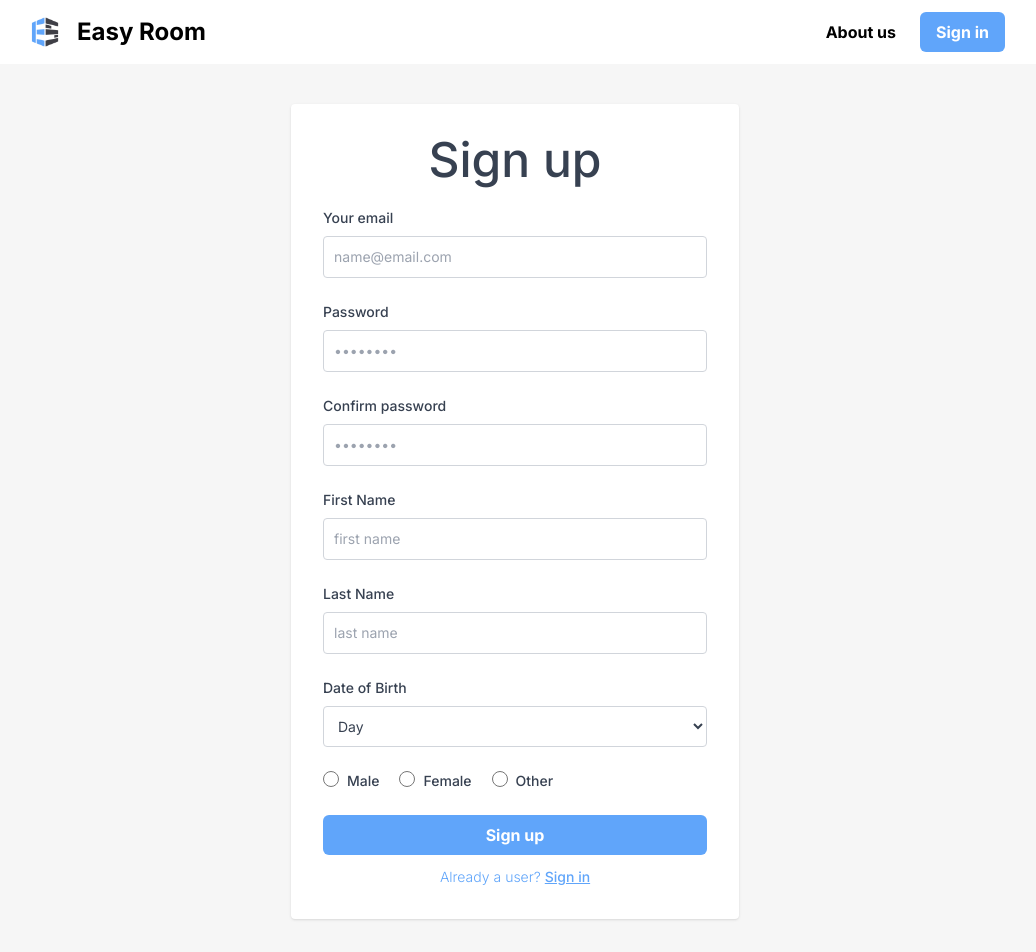
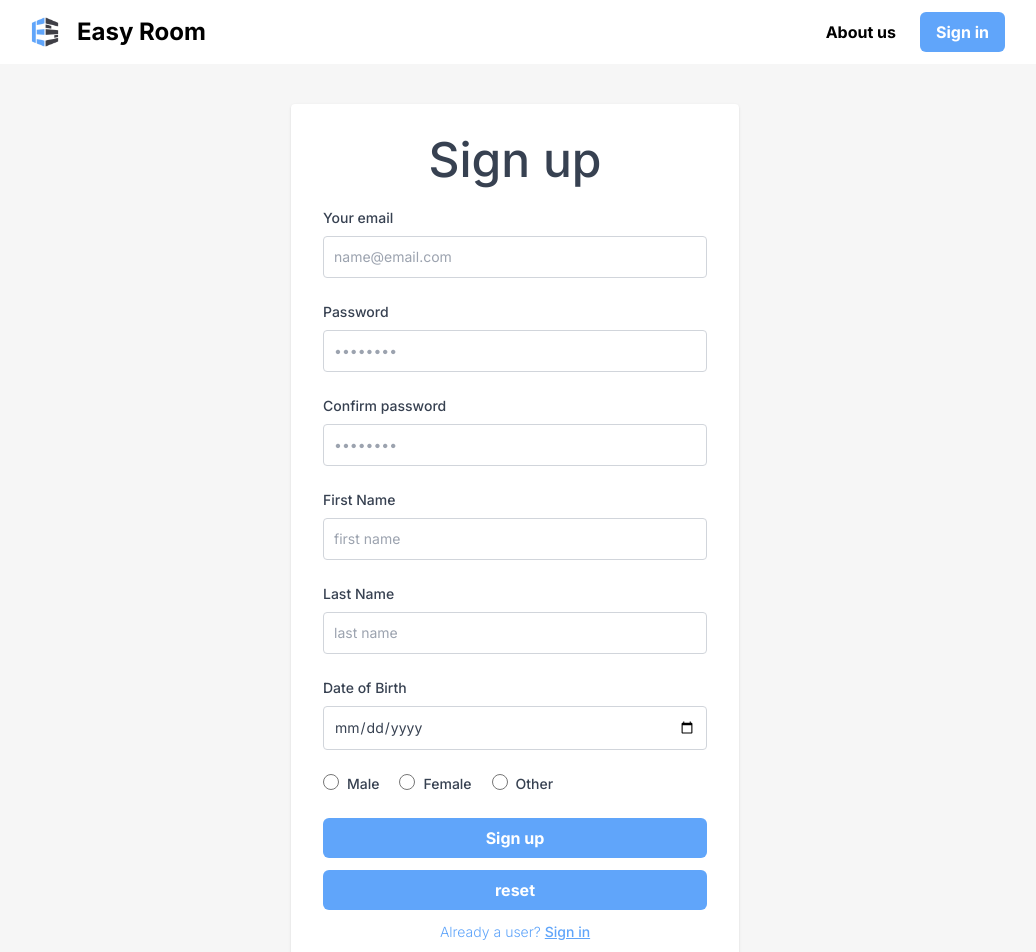
Before and after one commit to Mix100298/Ez-room, a Next.js app: page /signup in a window 1280 px wide. Shown: the top 952 px of the page, without its empty margins (125-1161 px from the left). Built offline with nearby package versions, Linux system fonts and the light colour scheme; a web font is replaced by a local one.

Commit message:
register

```diff
--- a/src/app/components/button.tsx
+++ b/src/app/components/button.tsx
@@ -1,19 +1,21 @@
-import React from "react";
+import React from "react"
 
 interface ButtonProps {
-  children: string;
-  onClick?: () => void;
-  isLoading?: boolean;
+  children: string
+  onClick?: () => void
+  isLoading?: boolean
+  type?: "button" | "submit" | "reset"
 }
 const Button: React.FC<ButtonProps> = ({
   children,
   onClick,
   isLoading,
+  type,
 }: ButtonProps) => {
   return (
     <div>
       <button
-        type="button"
+        type={type ?? "button"}
         className="text-white bg-blue-400 hover:bg-blue-500 rounded-md font-bold px-4 py-2 w-full"
         onClick={onClick}
       >
@@ -38,7 +40,7 @@ const Button: React.FC<ButtonProps> = ({
         {children}
       </button>
     </div>
-  );
-};
+  )
+}
 
-export default Button;
+export default Button
--- a/src/app/components/input.tsx
+++ b/src/app/components/input.tsx
@@ -1,12 +1,14 @@
-import React from "react";
+import React from "react"
 
 interface InputProps {
-  id: string;
-  name: string;
-  type: string;
-  placeholder: string;
-  children?: string;
-  onChange?: () => void;
+  id: string
+  name: string
+  type: string
+  placeholder: string
+  children?: string
+  onChange?: () => void
+  required?: boolean
+  value?: string
 }
 
 const Input: React.FC<InputProps> = ({
@@ -16,6 +18,8 @@ const Input: React.FC<InputProps> = ({
   placeholder,
   children,
   onChange,
+  required = false,
+  value,
 }) => {
   return (
     <div>
@@ -33,9 +37,11 @@ const Input: React.FC<InputProps> = ({
         placeholder={placeholder}
         autoComplete="off"
         onChange={onChange}
+        required={required}
+        value={value}
       ></input>
     </div>
-  );
-};
+  )
+}
 
-export default Input;
+export default Input
--- a/src/app/components/radio.tsx
+++ b/src/app/components/radio.tsx
@@ -1,10 +1,11 @@
-import React from "react";
+import React from "react"
 
 interface RadioProps {
-  id: string;
-  name: string;
-  children?: string;
-  onChange?: () => void;
+  id: string
+  name: string
+  children?: string
+  onChange?: () => void
+  value?: string
 }
 
 const Checkbox: React.FC<RadioProps> = ({
@@ -12,6 +13,7 @@ const Checkbox: React.FC<RadioProps> = ({
   name,
   children,
   onChange,
+  value,
 }: RadioProps) => {
   return (
     <div>
@@ -21,13 +23,14 @@ const Checkbox: React.FC<RadioProps> = ({
           type="radio"
           name="default-radio"
           className="w-4 h-4 bg-gray-100 border-gray-300"
+          value={value}
         />
         <label htmlFor={id} className="ms-2 text-sm font-medium text-gray-700">
           {name}
         </label>
       </div>
     </div>
-  );
-};
+  )
+}
 
-export default Checkbox;
+export default Checkbox
--- a/src/app/signup/page.tsx
+++ b/src/app/signup/page.tsx
@@ -1,11 +1,14 @@
-import React from "react";
-import Link from "next/link";
-import Input from "@/app/components/input";
-import Select from "@/app/components/select";
-import Button from "@/app/components/button";
-import Radio from "@/app/components/radio";
+"use client"
+import React from "react"
+import Link from "next/link"
+import Input from "@/app/components/input"
+import Select from "@/app/components/select"
+import Button from "@/app/components/button"
+import Radio from "@/app/components/radio"
+import { useRouter } from "next/navigation"
 
 export default function Page() {
+  const router = useRouter()
   const InpurFrom = [
     {
       name: "Your email",
@@ -37,13 +40,53 @@ export default function Page() {
       type: "text",
       placeholder: "last name",
     },
-  ];
+  ]
 
   const RadioFrom = [
     { id: "term-male", name: "Male" },
     { id: "term-female", name: "Female" },
     { id: "term-other", name: "Other" },
-  ];
+  ]
+
+  const formHandle = async (e: any) => {
+    e.preventDefault()
+
+    const email = e.target[0].value
+    const password = e.target[1].value
+    const confirmPassword = e.target[2].value
+    const firstname = e.target[3].value
+    const lastname = e.target[4].value
+    const dateOfBirth = e.target[5].value
+    const sex = e.target[6].value
+
+    console.log(sex)
+    if (password !== confirmPassword) {
+      alert("Password and Confirm Password must be the same")
+      return
+    }
+    fetch("http://localhost:5000/api/users/register", {
+      method: "POST",
+      headers: { "Content-Type": "application/json" },
+      body: JSON.stringify({
+        email,
+        password,
+        firstname,
+        lastname,
+        dateOfBirth,
+        sex,
+      }),
+    }).then((res) => {
+      console.log(res)
+      if (res.ok) {
+        alert("Sign up success")
+        router.push("/signin")
+        return
+      }
+      alert("Sign up failed")
+    })
+
+    //alert([email, password, firstName, lastName, dateOfBirth, sex])
+  }
 
   return (
     <div className="flex-col mx-auto max-w-screen-xl px-[150px] text-gray-700 p-10">
@@ -51,7 +94,7 @@ export default function Page() {
         <div className="w-full bg-white rounded shadow md:mt-0 max-w-md xl:p-0">
           <div className="p-6 space-y-4 md:space-y-6 xl:p-8">
             <h1 className="font-medium text-5xl text-center">Sign up</h1>
-            <form className="space-y-4 md:space-y-6" action="#">
+            <form className="space-y-4 md:space-y-6" onSubmit={formHandle}>
               {/* InpurFrom */}
               {InpurFrom.map((input, idx) => (
                 <Input
@@ -60,22 +103,29 @@ export default function Page() {
                   id={input.id}
                   type={input.type}
                   placeholder={input.placeholder}
+                  required={true}
                 />
               ))}
-              <Select
+              <Input
                 id={"date-of-birth"}
                 name={"Date of Birth"}
-                options={["Day", "Month", "Year"]}
+                type={"date"}
+                placeholder="Date of Birth"
               />
               <div className="flex items-start w-full gap-5">
                 {/* RadioFrom */}
                 {RadioFrom.map((radio, idx) => (
-                  <Radio key={idx} id={radio.id} name={radio.name} />
+                  <Radio
+                    key={idx}
+                    id={radio.id}
+                    name={radio.name}
+                    value={radio.name}
+                  />
                 ))}
               </div>
-            </form>
               <div className="grid text-center gap-3">
-              <Button children={"Sign up"}></Button>
+                <Button type="submit" children={"Sign up"}></Button>
+                <Button type="reset" children={"reset"}></Button>
                 <p className="text-sm font-light text-blue-400">
                   Already a user?
                   <Link
@@ -86,9 +136,10 @@ export default function Page() {
                   </Link>
                 </p>
               </div>
+            </form>
           </div>
         </div>
       </div>
     </div>
-  );
+  )
 }
```
Lines whose indentation alone changed are shown as unchanged.
